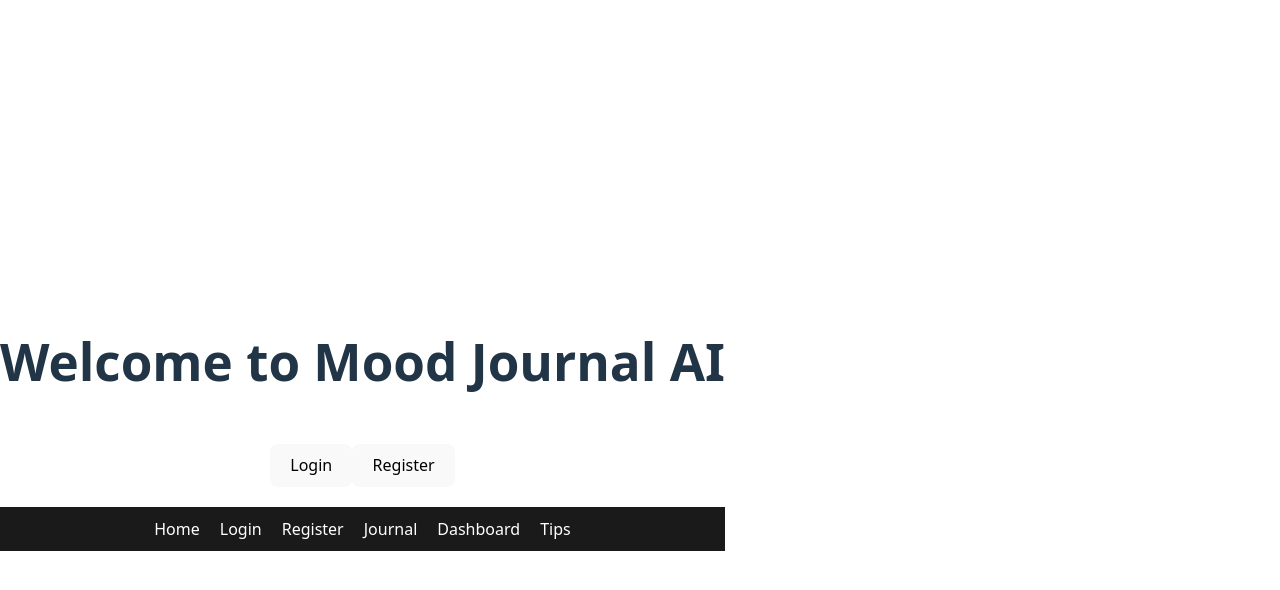
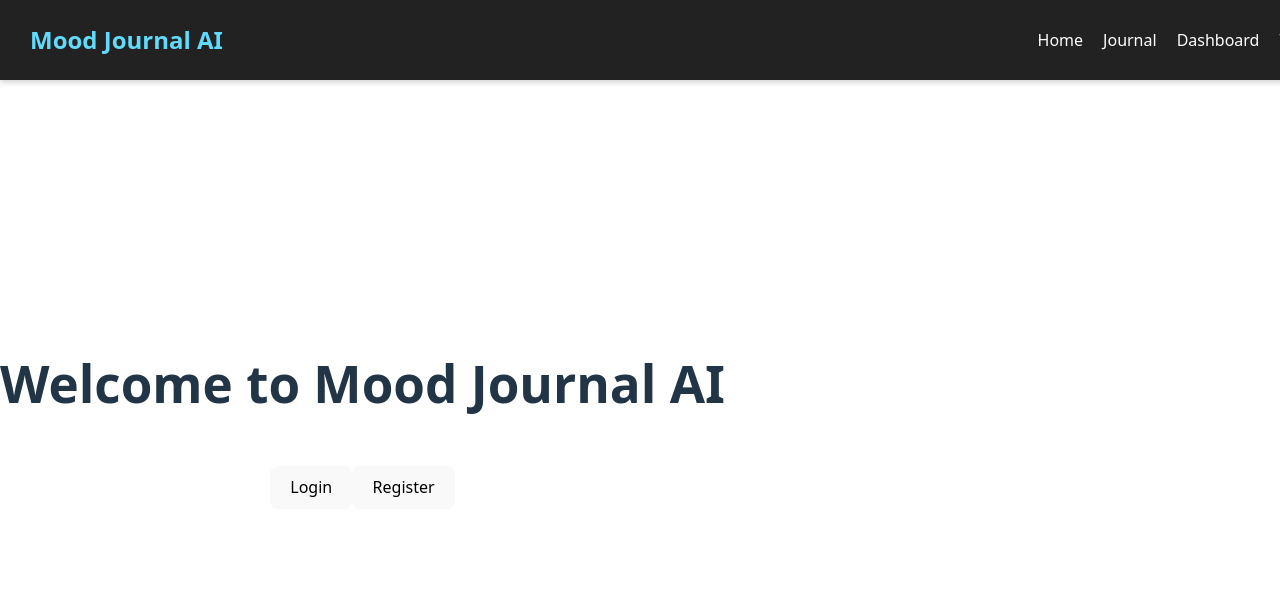
Before and after one commit to Unnati126/Capstone_Project, a React (Vite) app in the folder mood_journal_ai/frontend/: page / in a window 1280 px wide. Shown: the top 590 px of the page. Built offline with nearby package versions, Linux system fonts and the light colour scheme.

Commit message:
navbar changes

```diff
--- a/mood_journal_ai/frontend/src/components/Navbar.css
+++ b/mood_journal_ai/frontend/src/components/Navbar.css
@@ -1,24 +1,31 @@
 .navbar {
-  background-color: #1a1a1a;
-  padding: 10px 20px;
   display: flex;
-  justify-content: center;
+  justify-content: space-between;
+  align-items: center;
+  background-color: #222;
+  color: white;
+  padding: 10px 30px;
+  position: fixed;
+  top: 0;
+  width: 100%;
+  height: 60px;
+  z-index: 10;
+  box-shadow: 0 2px 6px rgba(0, 0, 0, 0.2);
 }
 
-.navbar ul {
-  list-style: none;
-  display: flex;
-  gap: 20px;
+.navbar-left h1 {
   margin: 0;
-  padding: 0;
+  font-size: 1.5rem;
+  color: #61dafb;
 }
 
-.navbar a {
-  color: #ffffff;
+.navbar-right a {
+  margin-left: 20px;
+  color: white;
   text-decoration: none;
   font-weight: 500;
 }
 
-.navbar a:hover {
-  color: #646cff;
+.navbar-right a:hover {
+  color: #61dafb;
 }
--- a/mood_journal_ai/frontend/src/components/Navbar.jsx
+++ b/mood_journal_ai/frontend/src/components/Navbar.jsx
@@ -1,44 +1,18 @@
 import { Link } from "react-router-dom";
-import "./Navbar.css"; // optional for styling
+import "./Navbar.css";
 
 export default function Navbar() {
   return (
     <nav className="navbar">
-      <ul>
-        <li><Link to="/">Home</Link></li>
-        <li><Link to="/login">Login</Link></li>
-        <li><Link to="/register">Register</Link></li>
-        <li><Link to="/journal">Journal</Link></li>
-        <li><Link to="/dashboard">Dashboard</Link></li>
-        <li><Link to="/tips">Tips</Link></li>
-      </ul>
+        <div className="navbar-left">
+            <h1>Mood Journal AI</h1>
+        </div>
+        <div className="navbar-right">
+            <Link to="/">Home</Link>
+            <Link to="/journal">Journal</Link>
+            <Link to="/dashboard">Dashboard</Link>
+            <Link to="/tips">Tips</Link>
+        </div>
     </nav>
   );
 }
-
-
-/*import { Link } from "react-router-dom";
-import { useContext } from "react";
-import { AuthContext } from "../context/AuthContextInstance";
-
-export default function Navbar() {
-    const { token, logout } = useContext(AuthContext);
-    return (
-    <nav>
-        <Link to ="/">Home</Link>  |
-        {token ? (
-            <>
-                <Link to="/journal">Journal</Link>  |
-                <Link to="/dashboard">Dashboard</Link>  |
-                <Link to="/tips">Tips</Link>  |
-                <button onCLick={logout}>Logout</button>
-            </>
-        ) : (
-            <>
-                <Link to="/login">Login</Link>
-                <Link to="/register">Register</Link>
-            </>
-        )}
-    </nav>
-    );
-}*/
```
